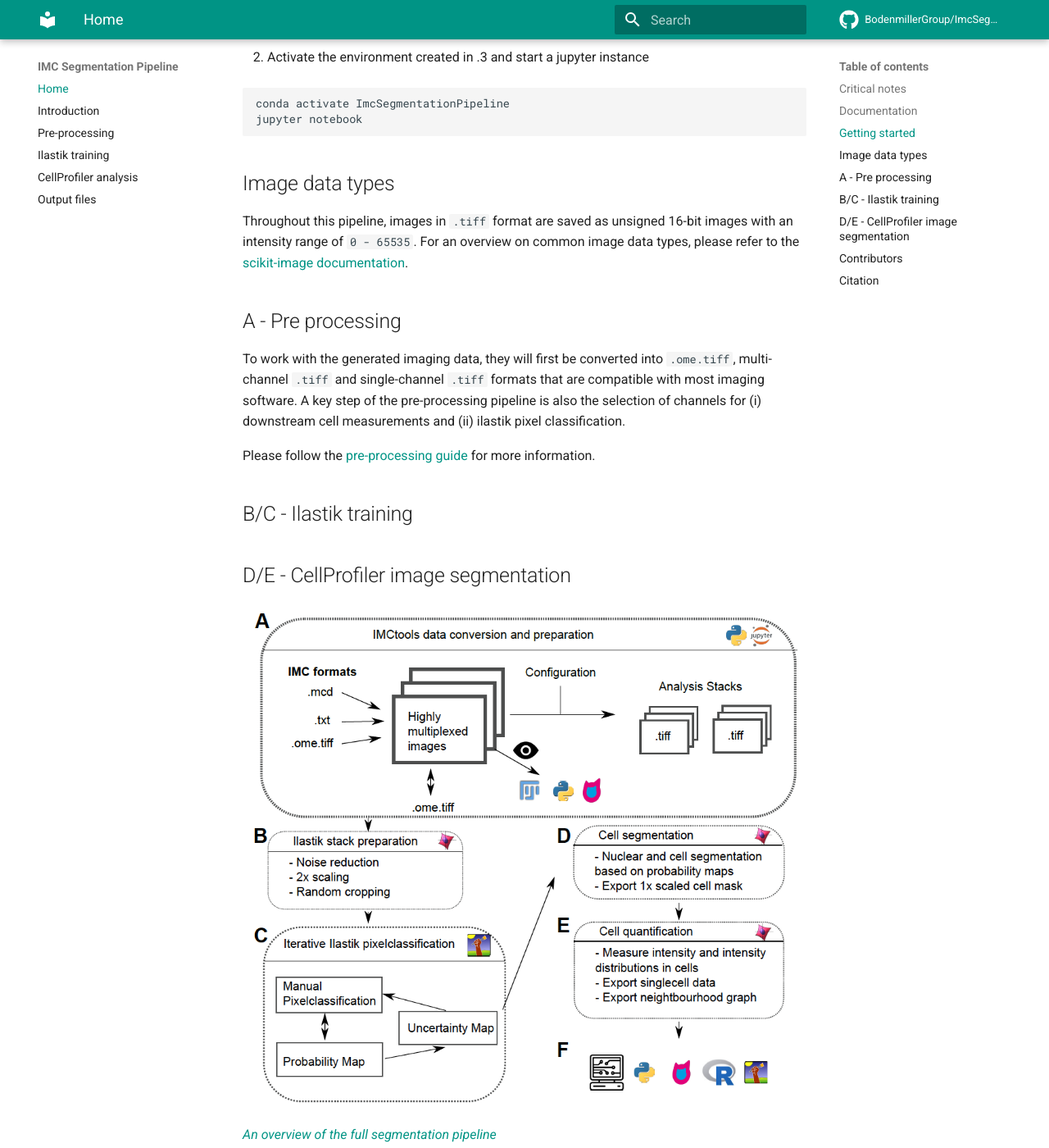
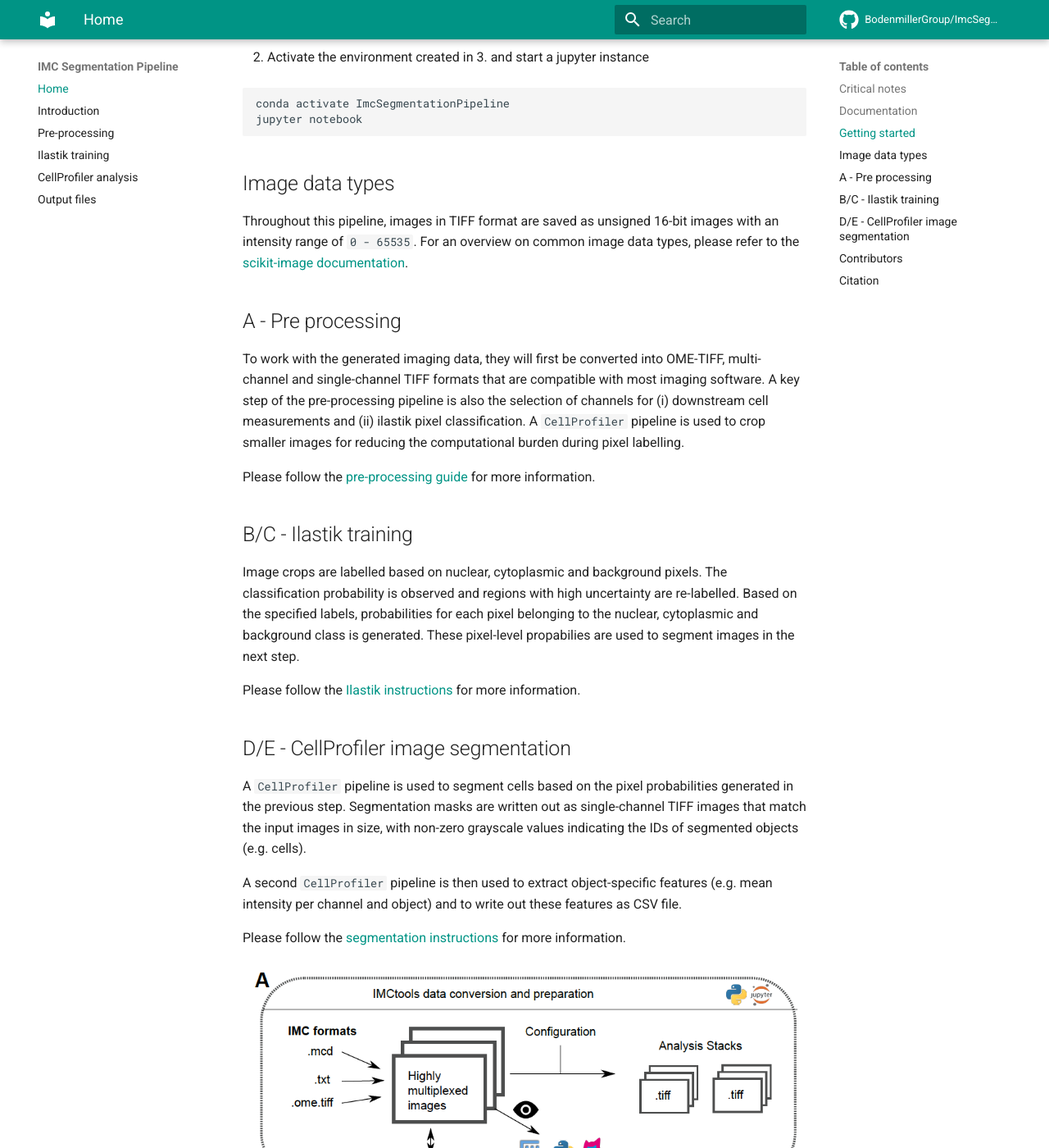
Before and after one commit to BodenmillerGroup/ImcSegmentationPipeline, an MkDocs documentation site: the page built from docs/index.md, in a window 1280 px wide and 1400 px high, scrolled down 1552 px. Shown: the whole window at 82% size. Built offline with MkDocs 1.6.1 and Material for MkDocs 9.7.7, drawn with Linux system fonts in a browser that asks for light colours; comment, search, counter and statistics services are not loaded; some of the changed text lies outside the part shown.

Commit message:
Added overview of pipeline

````diff
--- a/docs/index.md
+++ b/docs/index.md
@@ -52,7 +52,7 @@ git submodule update --init --recursive
 
 5. Configure `CellProfiler` to use the plugins by opening the `CellProfiler` GUI, selecting `Preferences` and setting the `CellProfiler plugins directory` to `PATHTO/ImcSegmentationPipeline/resources/cp_plugins/ImcPluginsCP/plugins`
 
-6. Activate the environment created in .3 and start a jupyter instance
+6. Activate the environment created in 3. and start a jupyter instance
 
 ```bash
 conda activate ImcSegmentationPipeline
@@ -61,18 +61,33 @@ jupyter notebook
 
 ## Image data types
 
-Throughout this pipeline, images in `.tiff` format are saved as unsigned 16-bit images with an intensity range of `0 - 65535`. For an overview on common image data types, please refer to the [scikit-image documentation](https://scikit-image.org/docs/dev/user_guide/data_types.html).
+Throughout this pipeline, images in TIFF format are saved as unsigned 16-bit images with an intensity range of `0 - 65535`. For an overview on common image data types, please refer to the [scikit-image documentation](https://scikit-image.org/docs/dev/user_guide/data_types.html).
 
 ## A - Pre processing
 
-To work with the generated imaging data, they will first be converted into `.ome.tiff`, multi-channel `.tiff` and single-channel `.tiff` formats that are compatible with most imaging software.
+To work with the generated imaging data, they will first be converted into OME-TIFF, multi-channel and single-channel TIFF formats that are compatible with most imaging software.
 A key step of the pre-processing pipeline is also the selection of channels for (i) downstream cell measurements and (ii) ilastik pixel classification.
+A `CellProfiler` pipeline is used to crop smaller images for reducing the computational burden during pixel labelling.
 
 Please follow the [pre-processing guide](prepro.md) for more information.
 
 ## B/C - Ilastik training
 
+Image crops are labelled based on nuclear, cytoplasmic and background pixels.
+The classification probability is observed and regions with high uncertainty are re-labelled.
+Based on the specified labels, probabilities for each pixel belonging to the nuclear, cytoplasmic and background class is generated.
+These pixel-level propabilies are used to segment images in the next step.
+
+Please follow the [Ilastik instructions](ilastik.md) for more information.
+
 ## D/E - CellProfiler image segmentation
+
+A `CellProfiler` pipeline is used to segment cells based on the pixel probabilities generated in the previous step.
+Segmentation masks are written out as single-channel TIFF images that match the input images in size, with non-zero grayscale values indicating the IDs of segmented objects (e.g. cells).
+
+A second `CellProfiler` pipeline is then used to extract object-specific features (e.g. mean intensity per channel and object) and to write out these features as CSV file.
+
+Please follow the [segmentation instructions](segmentation.md) for more information.
 
 ![full_pipeline](img/Full_pipeline.png)
 *<a name="overview">An overview of the full segmentation pipeline</a>*
@@ -82,8 +97,17 @@ Please follow the [pre-processing guide](prepro.md) for more information.
 Vito Zanotelli [:fontawesome-brands-github:](https://github.com/votti) [:fontawesome-brands-twitter:](https://twitter.com/ZanotelliVRT)
 Nils Eling [:fontawesome-brands-github:](https://github.com/nilseling) [:fontawesome-brands-twitter:](https://twitter.com/NilsEling) [:fontawesome-solid-home:](https://nilseling.github.io/)
 
-Whoever wants to contribute
-
 ## Citation
 
-To come...
+```
+@misc{ImcSegmentationPipeline,
+    author       = {Vito RT Zanotelli, Bernd Bodenmiller},
+    title        = {{ImcSegmentationPipeline: A pixel-classification based multiplexed image segmentation pipeline}},
+    month        = Sept,
+    year         = 2017,
+    doi          = {10.5281/zenodo.3841961},
+    version      = {0.9},
+    publisher    = {Zenodo},
+    url          = {https://doi.org/10.5281/zenodo.3841961}
+    }
+```
````
Also changed, not shown: README.md (+3 -3 lines), docs/segmentation.md (renamed from docs/cellprofiler.md).
